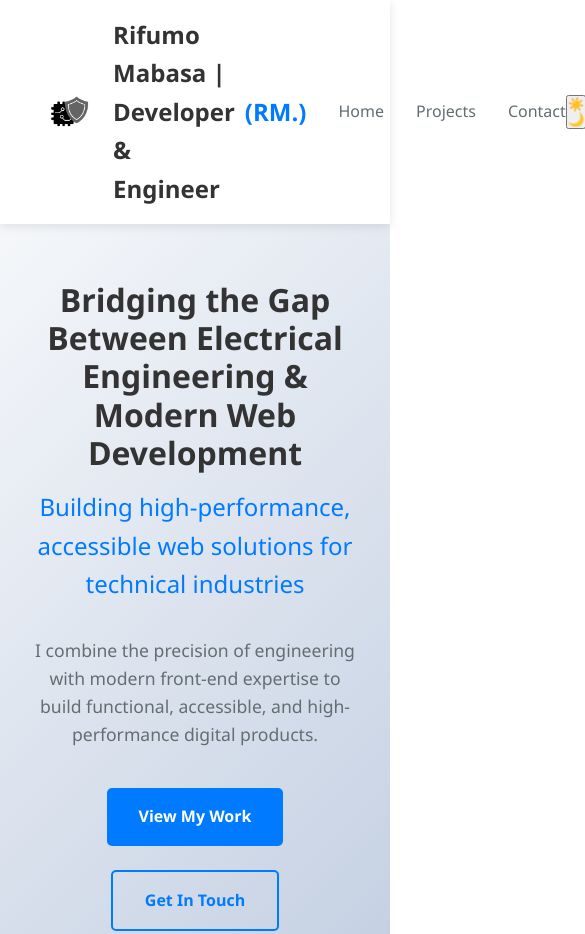
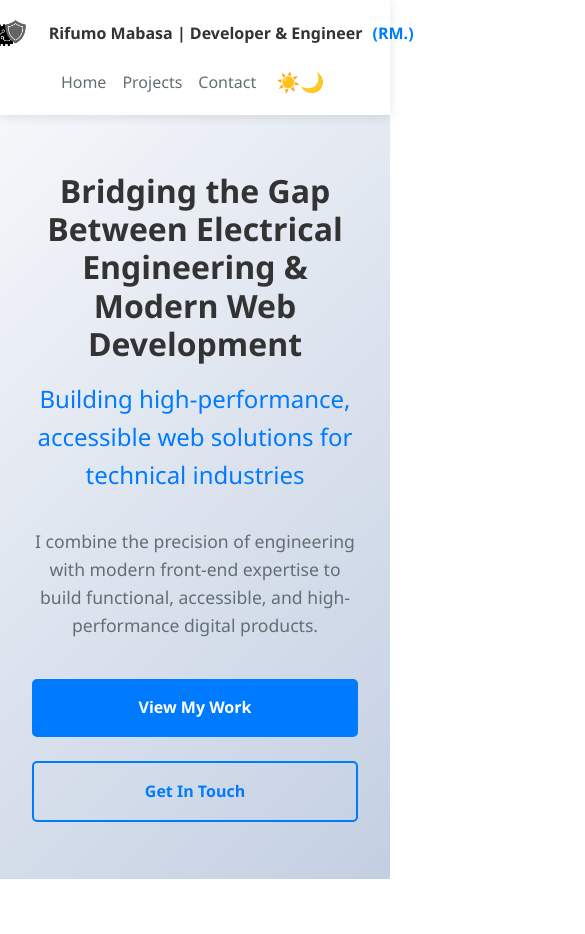
Before and after one commit to Rifumo-Mabasa/Rifumo-s-Vercel-webpage-, a website: page public/index.html in a window 390 px wide. Shown: the top 934 px of the page, 585 px wide, since content can reach past the window. Drawn offline with Linux system fonts and the light colour scheme.

Commit message:
mobile fix

```diff
--- a/public/styles.css
+++ b/public/styles.css
@@ -44,9 +44,9 @@ body {
     transition: background-color 0.3s, color 0.3s;
 }
 
-/* 4. The Sticky Header */
+/* 4. The Sticky Header - UPDATED FOR RESPONSIVENESS */
 .main-header {
-    background-color: var(--header-bg); /* Use variable so it flips in Dark Mode */
+    background-color: var(--header-bg);
     box-shadow: var(--shadow);
     position: sticky;
     top: 0;
@@ -61,16 +61,19 @@ nav {
     max-width: 1200px;
     margin: 0 auto;
     padding: 1rem 2rem;
+    flex-wrap: wrap; /* CRITICAL: Allows items to drop to next line instead of breaking */
+    gap: 15px;      /* Adds breathing room when items wrap */
 }
 
 .logo {
     display: flex;
     align-items: center;
     gap: 10px;
-    font-size: 1.5rem;
+    font-size: 1.2rem; /* Slightly smaller base size to prevent early wrapping */
     font-weight: bold;
     color: var(--text-color);
     text-decoration: none;
+    flex-shrink: 0;    /* Prevents the logo from squishing */
 }
 
 .logo span {
@@ -78,7 +81,7 @@ nav {
 }
 
 .logo-img {
-    height: 40px;
+    height: 35px;      /* Slightly smaller for better fit */
     width: auto;
     border-radius: 4px;
     object-fit: contain;
@@ -87,10 +90,12 @@ nav {
 nav ul {
     display: flex;
     list-style: none;
+    gap: 1.5rem;       /* Uses gap instead of margins for cleaner spacing */
 }
 
+/* Removed margin-left: 2rem; - gap: 1.5rem on the 'ul' handles this better */
 nav ul li {
-    margin-left: 2rem;
+    margin-left: 0;
 }
 
 nav ul li a {
@@ -98,10 +103,18 @@ nav ul li a {
     color: var(--text-muted);
     font-weight: 500;
     transition: color 0.3s ease;
+    white-space: nowrap; /* Prevents "Projects" or "Home" from breaking into two lines */
 }
 
-nav ul li a:hover {
-    color: var(--primary-blue);
+/* Theme Toggle Button (The button in your HTML) */
+.theme-btn {
+    background: none;
+    border: none;
+    cursor: pointer;
+    font-size: 1.2rem;
+    display: flex;
+    align-items: center;
+    padding: 5px;
 }
 
 /* 5. Hero Section */
@@ -274,3 +287,38 @@ nav ul li a:hover {
     font-size: 0.9rem;
     color: var(--text-muted);
 }
+/* 9. Mobile Responsiveness - NEW SECTION */
+@media (max-width: 768px) {
+    nav {
+        justify-content: center; /* Centers everything on tablets/phones */
+        padding: 1rem;
+    }
+
+    /* Option: Hide the long part of the name on small screens if you want */
+    /* To use this, wrap your name in <span class="full-name"> in the HTML */
+    /*
+    .full-name {
+        display: none;
+    }
+    */
+}
+
+@media (max-width: 480px) {
+    .logo {
+        font-size: 1rem; /* Smaller font on very small phones */
+    }
+
+    nav ul {
+        gap: 1rem; /* Tighter spacing for the links */
+    }
+
+    .hero-btns {
+        flex-direction: column; /* Stack buttons vertically on small phones */
+        width: 100%;
+    }
+
+    .btn-primary, .btn-secondary {
+        width: 100%;
+        text-align: center;
+    }
+}
```
Also changed, not shown: WishesAreWeird website/index.html (added).
